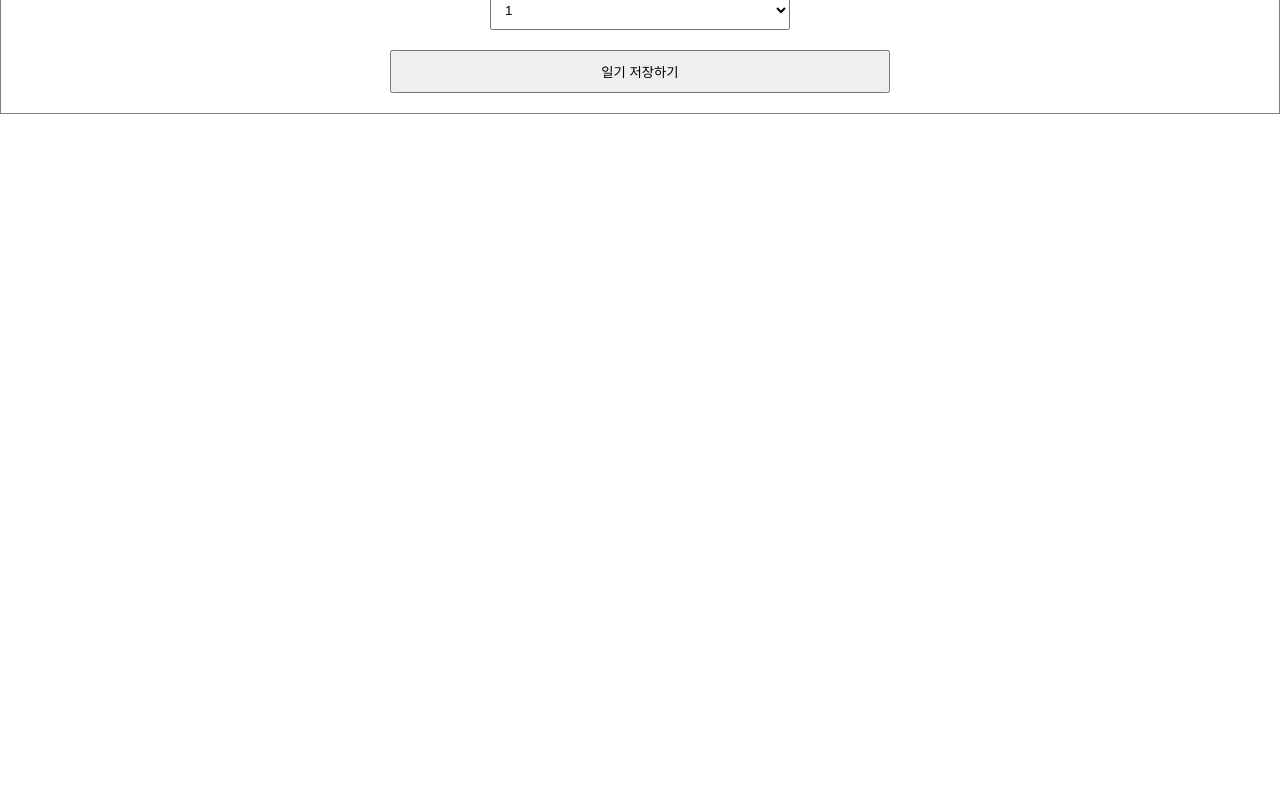
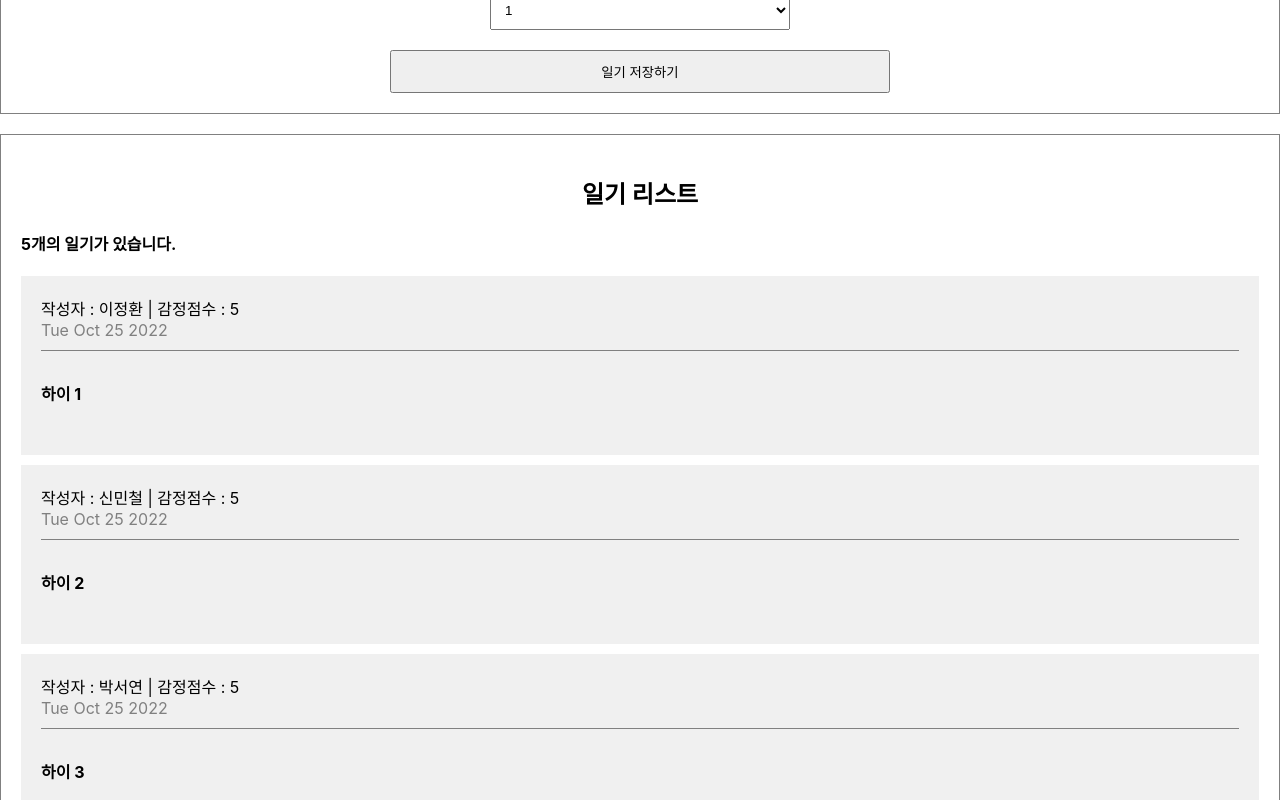
Before and after one commit to Mincheol-Sin/Emotional-diary, a React (Create React App) app: page / in a window 1280 px wide. Shown: the part 360-1160 px from the top of the page. Before the commit the page ends 800 px from the top, so only its background shows below. Built offline with nearby package versions, Linux system fonts and the light colour scheme.

Commit message:
Feat: React에서 배열 사용하기1 = 리스트 렌더링
- 배열 데이터를 props로 전달
- 리스트를 컴포넌트로 만들어서 데이터 전달

```diff
--- a/src/App.css
+++ b/src/App.css
@@ -26,3 +26,39 @@ textarea {
   padding: 10px;
   cursor: pointer;
 }
+
+/* List */
+
+.DiaryList {
+  border: 1px solid gray;
+  padding: 20px;
+  margin-top: 20px;
+}
+
+.DiaryList h2 {
+  text-align: center;
+}
+
+/* Item */
+
+.DiaryItem {
+  background-color: rgb(240, 240, 240);
+  margin-bottom: 10px;
+  padding: 20px;
+}
+
+.DiaryItem .info {
+  border-bottom: 1px solid gray;
+  padding-bottom: 10px;
+  margin-bottom: 10px;
+}
+
+.DiaryItem .date {
+  color: gray;
+}
+
+.DiaryItem .content {
+  font-weight: bold;
+  margin-bottom: 30px;
+  margin-top: 30px;
+}
--- a/src/App.js
+++ b/src/App.js
@@ -1,10 +1,50 @@
 import "./App.css";
 import DiaryEditor from "./DiaryEditor";
+import DiaryList from "./DiaryList";
+
+const dummyList = [
+  {
+    id: 1,
+    author: "이정환",
+    content: "하이 1",
+    emotion: 5,
+    created_date: new Date().getTime(),
+  },
+  {
+    id: 2,
+    author: "신민철",
+    content: "하이 2",
+    emotion: 5,
+    created_date: new Date().getTime(),
+  },
+  {
+    id: 3,
+    author: "박서연",
+    content: "하이 3",
+    emotion: 5,
+    created_date: new Date().getTime(),
+  },
+  {
+    id: 4,
+    author: "김지환",
+    content: "하이 4",
+    emotion: 5,
+    created_date: new Date().getTime(),
+  },
+  {
+    id: 5,
+    author: "도형림",
+    content: "하이 5",
+    emotion: 5,
+    created_date: new Date().getTime(),
+  },
+];
 
 function App() {
   return (
     <div className="App">
       <DiaryEditor />
+      <DiaryList diaryList={dummyList} />
     </div>
   );
 }
--- a/src/DiaryEditor.js
+++ b/src/DiaryEditor.js
@@ -1,6 +1,9 @@
-import { useState } from "react";
+import { useRef, useState } from "react";
 
 const DiaryEditor = () => {
+  const authorInput = useRef();
+  const contentInput = useRef();
+
   const [state, setState] = useState({
     author: "",
     content: "",
@@ -15,8 +18,17 @@ const DiaryEditor = () => {
   };
 
   const handleSubmit = () => {
-    console.log(state);
-    alert("저장성공");
+    if (state.author.length < 1) {
+      authorInput.current.focus();
+      return;
+    }
+
+    if (state.content.length < 5) {
+      contentInput.current.focus();
+      return;
+    }
+
+    alert("저장 성공!");
   };
 
   return (
@@ -24,6 +36,7 @@ const DiaryEditor = () => {
       <h2>오늘의 일기</h2>
       <div>
         <input
+          ref={authorInput}
           name="author"
           value={state.author}
           onChange={handleChangeState}
@@ -31,6 +44,7 @@ const DiaryEditor = () => {
       </div>
       <div>
         <textarea
+          ref={contentInput}
           name="content"
           value={state.content}
           onChange={handleChangeState}
--- /dev/null
+++ b/src/DiaryItem.js
@@ -0,0 +1,16 @@
+const DiaryItem = ({ author, content, emotion, created_date, id }) => {
+  return (
+    <div className="DiaryItem">
+      <div className="info">
+        <span>
+          작성자 : {author} | 감정점수 : {emotion}
+        </span>
+        <br />
+        <span className="date">{new Date(created_date).toDateString()}</span>
+      </div>
+      <div className="content">{content}</div>
+    </div>
+  );
+};
+
+export default DiaryItem;
--- /dev/null
+++ b/src/DiaryList.js
@@ -0,0 +1,21 @@
+import DiaryItem from "./DiaryItem";
+
+const DiaryList = ({ diaryList }) => {
+  return (
+    <div className="DiaryList">
+      <h2>일기 리스트</h2>
+      <h4>{diaryList.length}개의 일기가 있습니다.</h4>
+      <div>
+        {diaryList.map((it) => (
+          <DiaryItem key={it.id} {...it} />
+        ))}
+      </div>
+    </div>
+  );
+};
+
+DiaryList.defaultProps = {
+  diaryList: [],
+};
+
+export default DiaryList;
```
